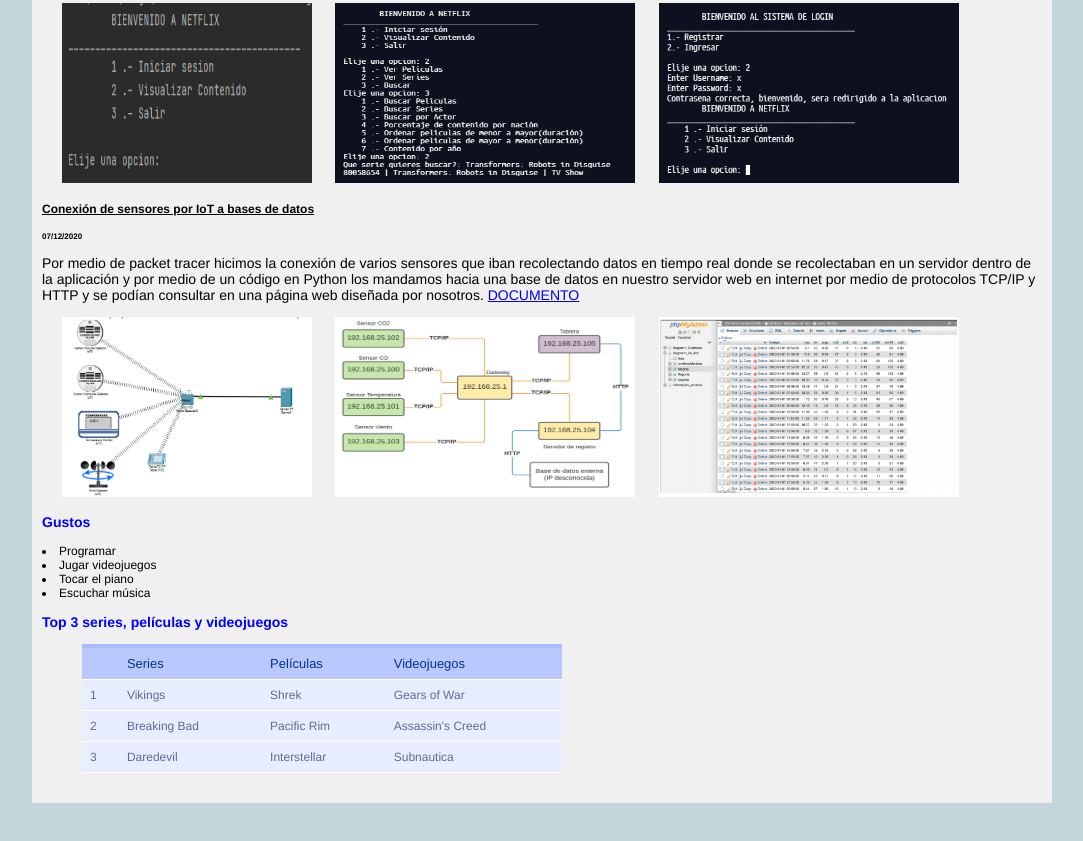
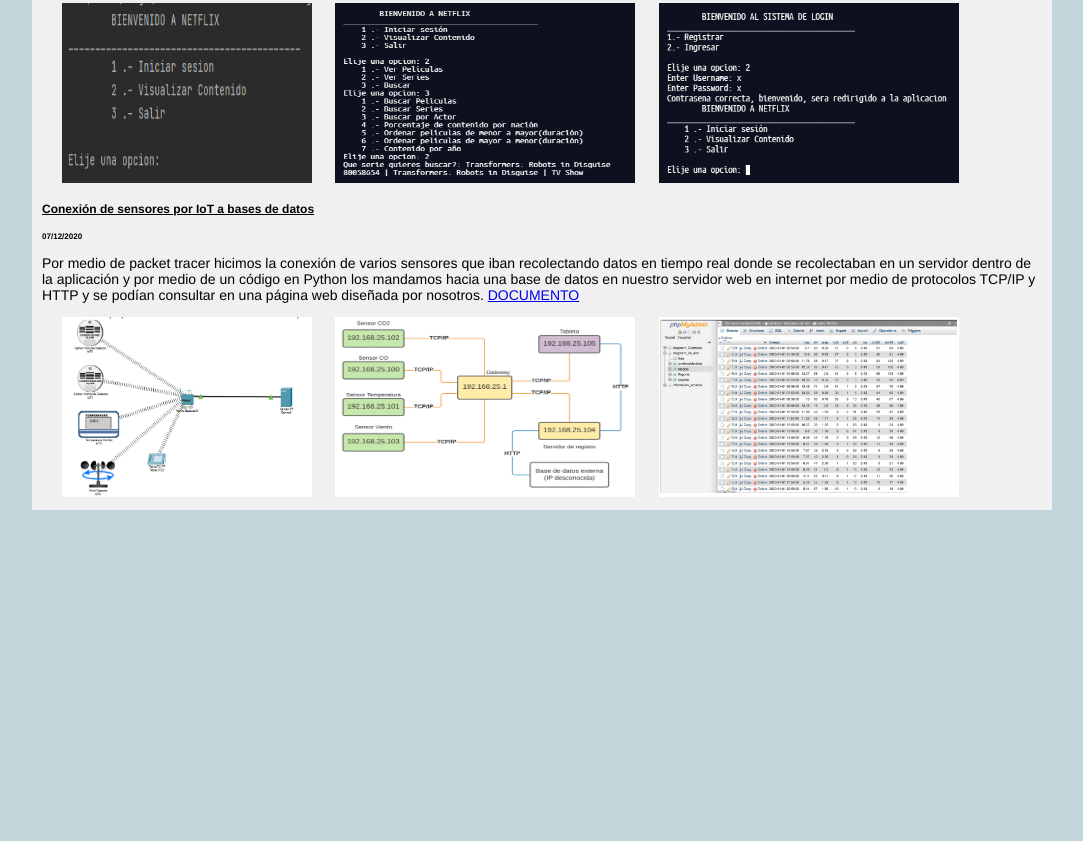
Before and after one commit to Diegorem/Diegorem.github.io, a plain HTML site: page index.html in a window 1280 px wide. Shown: the part 857-1698 px from the top of the page, without its empty margins (98-1181 px from the left). After the commit the page ends 1417 px from the top, so only its background shows below. Drawn offline with Linux system fonts and the light colour scheme.

Commit message:
Quitar cosas inservibles

```diff
--- a/index.html
+++ b/index.html
@@ -80,46 +80,7 @@
 
 
 
-    <div>
-      <h3>Gustos</h3>
-      <li>Programar</li>
-      <li>Jugar videojuegos</li>
-      <li>Tocar el piano</li>
-      <li>Escuchar música</li>
-    </div>
 
-    <div>
-      <h3>Top 3 series, películas y videojuegos</h3>
-      <table class="tabla">
-        <tr>
-          <th></th>
-          <th>Series</th>
-          <th>Películas</th>
-          <th>Videojuegos</th>
-        </tr>
-        <tr>
-          <td>1</td>
-          <td>Vikings</td>
-          <td>Shrek</td>
-          <td>Gears of War</td>
-        </tr>
-        <tr>
-          <td>2</td>
-          <td>Breaking Bad</td>
-          <td>Pacific Rim</td>
-          <td>Assassin's Creed</td>
-        </tr>
-        <tr>
-          <td>3</td>
-          <td>Daredevil</td>
-          <td>Interstellar</td>
-          <td>Subnautica</td>
-        </tr>
-
-      </table>
-    </div>
-
-  </div>
 
 
   <script src=""></script>
```
